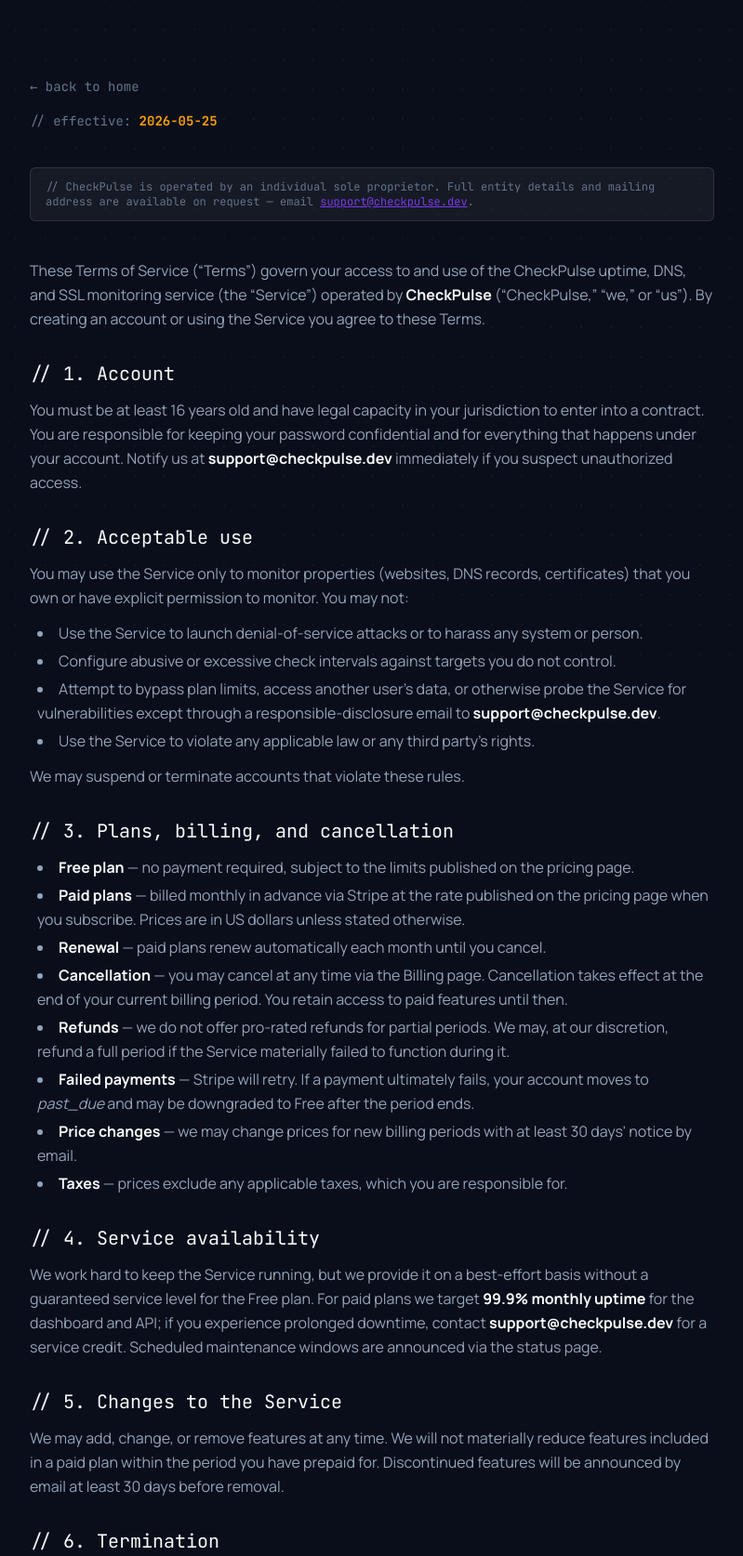
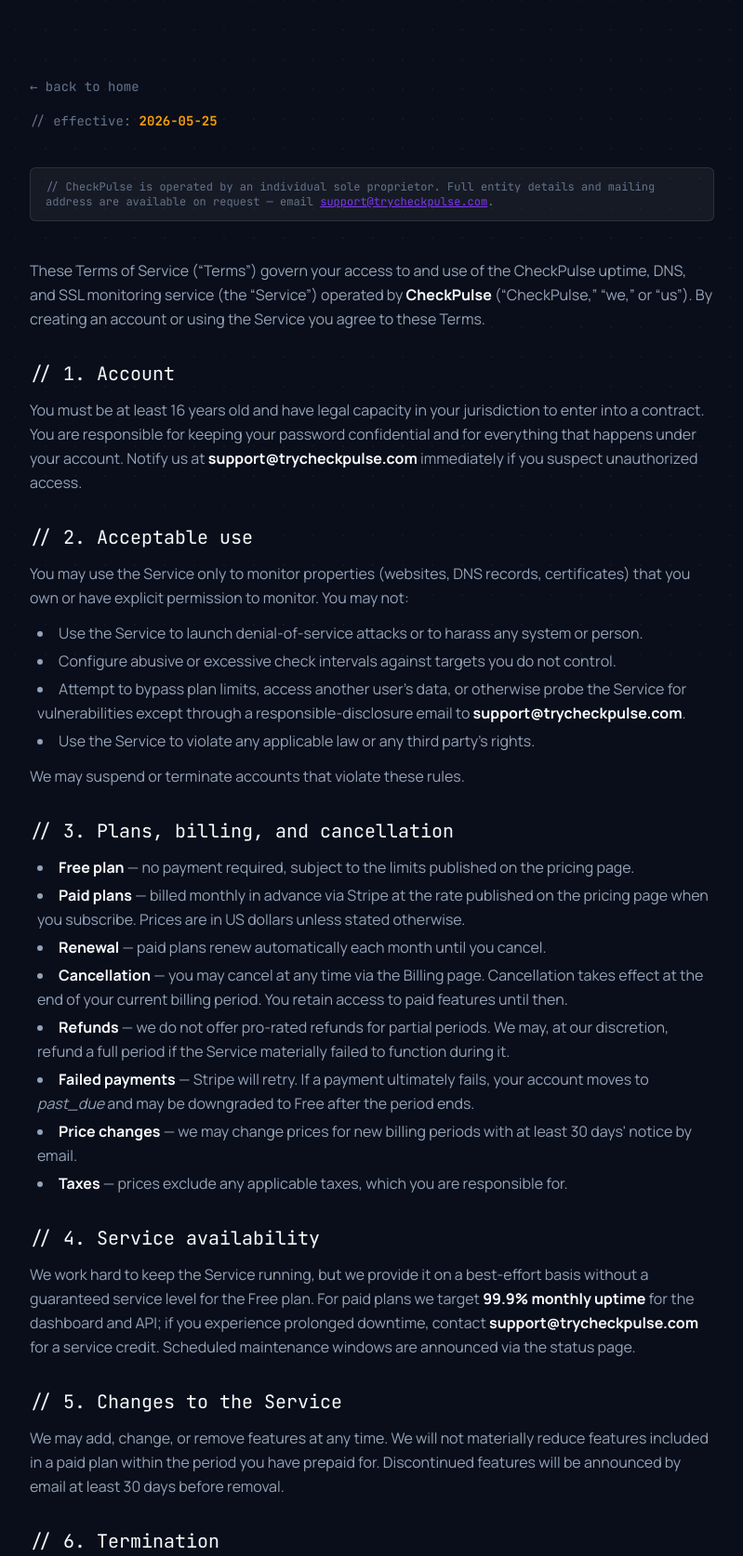
Before and after one commit to BetV3/UptimeBot, a Python web app: template app/templates/legal.html in a window 1280 px wide. Shown: the part 65-1739 px from the top of the page at 93% size, without its empty margins (240-1039 px from the left). Run offline with Jinja, Linux system fonts and the light colour scheme; the template is opened without the code that fills it, so the values that code supplies are empty; some libraries are stand-ins or nearby versions.

Commit message:
fix(legal): contact address that can actually receive mail
checkpulse.dev has no MX record, so support@checkpulse.dev (privacy policy,
terms, error page; 12 places) silently dropped privacy, deletion, security
and service-credit requests. Now support@trycheckpulse.com, a Google
Workspace alias of the founder inbox (SMTP RCPT 250 verified 2026-10-21).

tests/test_contact_addresses.py: any checkpulse address shown in a template
must be on a receiving domain (no-reply@ excepted). Fails on the old
templates (12 hits), passes now.

```diff
--- a/app/templates/error.html
+++ b/app/templates/error.html
@@ -35,7 +35,7 @@
 
     <p class="text-xs text-ink-dim font-mono mt-12">
         // need a hand? <a class="text-brand hover:text-brand-hover underline"
-        href="mailto:support@checkpulse.dev">support@checkpulse.dev</a>
+        href="mailto:support@trycheckpulse.com">support@trycheckpulse.com</a>
     </p>
 </div>
 {% endblock %}
--- a/app/templates/legal.html
+++ b/app/templates/legal.html
@@ -8,7 +8,7 @@
     <p class="text-sm text-ink-dim font-mono mb-10">// effective: <strong class="text-warn">2026-05-25</strong>{% if doc == "privacy" %} · updated: <strong class="text-warn">2026-10-02</strong> (aggregate page-view counts, no personal data){% endif %}</p>
 
     <div class="bg-ink/5 border border-ink/10 text-ink-dim font-mono text-xs rounded-md px-4 py-3 mb-10">
-        // CheckPulse is operated by an individual sole proprietor. Full entity details and mailing address are available on request — email <a class="text-brand hover:text-brand-hover underline" href="mailto:support@checkpulse.dev">support@checkpulse.dev</a>.
+        // CheckPulse is operated by an individual sole proprietor. Full entity details and mailing address are available on request — email <a class="text-brand hover:text-brand-hover underline" href="mailto:support@trycheckpulse.com">support@trycheckpulse.com</a>.
     </div>
 
     {% if doc == "privacy" %}
@@ -80,7 +80,7 @@
                 <li><strong class="text-ink">Object / restrict</strong> — to certain processing, subject to law.</li>
                 <li><strong class="text-ink">Lodge a complaint</strong> — with your local supervisory authority.</li>
             </ul>
-            <p class="mt-3">To exercise any of these rights other than self-service deletion, email us at <strong class="text-ink">support@checkpulse.dev</strong>. We respond within 30 days.</p>
+            <p class="mt-3">To exercise any of these rights other than self-service deletion, email us at <strong class="text-ink">support@trycheckpulse.com</strong>. We respond within 30 days.</p>
         </section>
 
         <section>
@@ -95,12 +95,12 @@
 
         <section>
             <h2 class="font-mono text-xl text-ink mt-8 mb-3">// 8. Security</h2>
-            <p>Passwords are hashed with bcrypt. Sub-processor traffic is encrypted in transit (HTTPS / TLS). The database is hosted on managed infrastructure with at-rest encryption. We do not claim to be invulnerable; if you discover a security issue please report it to <strong class="text-ink">support@checkpulse.dev</strong> rather than disclosing it publicly.</p>
+            <p>Passwords are hashed with bcrypt. Sub-processor traffic is encrypted in transit (HTTPS / TLS). The database is hosted on managed infrastructure with at-rest encryption. We do not claim to be invulnerable; if you discover a security issue please report it to <strong class="text-ink">support@trycheckpulse.com</strong> rather than disclosing it publicly.</p>
         </section>
 
         <section>
             <h2 class="font-mono text-xl text-ink mt-8 mb-3">// 9. Children</h2>
-            <p>The Service is not directed at children under 16, and we do not knowingly collect personal data from anyone under 16. If you believe a child has provided us with data, contact <strong class="text-ink">support@checkpulse.dev</strong> and we will delete it.</p>
+            <p>The Service is not directed at children under 16, and we do not knowingly collect personal data from anyone under 16. If you believe a child has provided us with data, contact <strong class="text-ink">support@trycheckpulse.com</strong> and we will delete it.</p>
         </section>
 
         <section>
@@ -112,7 +112,7 @@
             <h2 class="font-mono text-xl text-ink mt-8 mb-3">// 11. Contact</h2>
             <p>
                 <strong class="text-ink">CheckPulse</strong><br>
-                <strong class="text-ink">support@checkpulse.dev</strong>
+                <strong class="text-ink">support@trycheckpulse.com</strong>
             </p>
         </section>
     </div>
@@ -127,7 +127,7 @@
 
         <section>
             <h2 class="font-mono text-xl text-ink mt-8 mb-3">// 1. Account</h2>
-            <p>You must be at least 16 years old and have legal capacity in your jurisdiction to enter into a contract. You are responsible for keeping your password confidential and for everything that happens under your account. Notify us at <strong class="text-ink">support@checkpulse.dev</strong> immediately if you suspect unauthorized access.</p>
+            <p>You must be at least 16 years old and have legal capacity in your jurisdiction to enter into a contract. You are responsible for keeping your password confidential and for everything that happens under your account. Notify us at <strong class="text-ink">support@trycheckpulse.com</strong> immediately if you suspect unauthorized access.</p>
         </section>
 
         <section>
@@ -136,7 +136,7 @@
             <ul class="list-disc list-inside space-y-1 ml-2">
                 <li>Use the Service to launch denial-of-service attacks or to harass any system or person.</li>
                 <li>Configure abusive or excessive check intervals against targets you do not control.</li>
-                <li>Attempt to bypass plan limits, access another user's data, or otherwise probe the Service for vulnerabilities except through a responsible-disclosure email to <strong class="text-ink">support@checkpulse.dev</strong>.</li>
+                <li>Attempt to bypass plan limits, access another user's data, or otherwise probe the Service for vulnerabilities except through a responsible-disclosure email to <strong class="text-ink">support@trycheckpulse.com</strong>.</li>
                 <li>Use the Service to violate any applicable law or any third party's rights.</li>
             </ul>
             <p class="mt-3">We may suspend or terminate accounts that violate these rules.</p>
@@ -158,7 +158,7 @@
 
         <section>
             <h2 class="font-mono text-xl text-ink mt-8 mb-3">// 4. Service availability</h2>
-            <p>We work hard to keep the Service running, but we provide it on a best-effort basis without a guaranteed service level for the Free plan. For paid plans we target <strong class="text-ink">99.9% monthly uptime</strong> for the dashboard and API; if you experience prolonged downtime, contact <strong class="text-ink">support@checkpulse.dev</strong> for a service credit. Scheduled maintenance windows are announced via the status page.</p>
+            <p>We work hard to keep the Service running, but we provide it on a best-effort basis without a guaranteed service level for the Free plan. For paid plans we target <strong class="text-ink">99.9% monthly uptime</strong> for the dashboard and API; if you experience prolonged downtime, contact <strong class="text-ink">support@trycheckpulse.com</strong> for a service credit. Scheduled maintenance windows are announced via the status page.</p>
         </section>
 
         <section>
@@ -205,7 +205,7 @@
             <h2 class="font-mono text-xl text-ink mt-8 mb-3">// 13. Contact</h2>
             <p>
                 <strong class="text-ink">CheckPulse</strong><br>
-                <strong class="text-ink">support@checkpulse.dev</strong>
+                <strong class="text-ink">support@trycheckpulse.com</strong>
             </p>
         </section>
     </div>
```
Also changed, not shown: tests/test_contact_addresses.py (added, +34 -0 lines).
